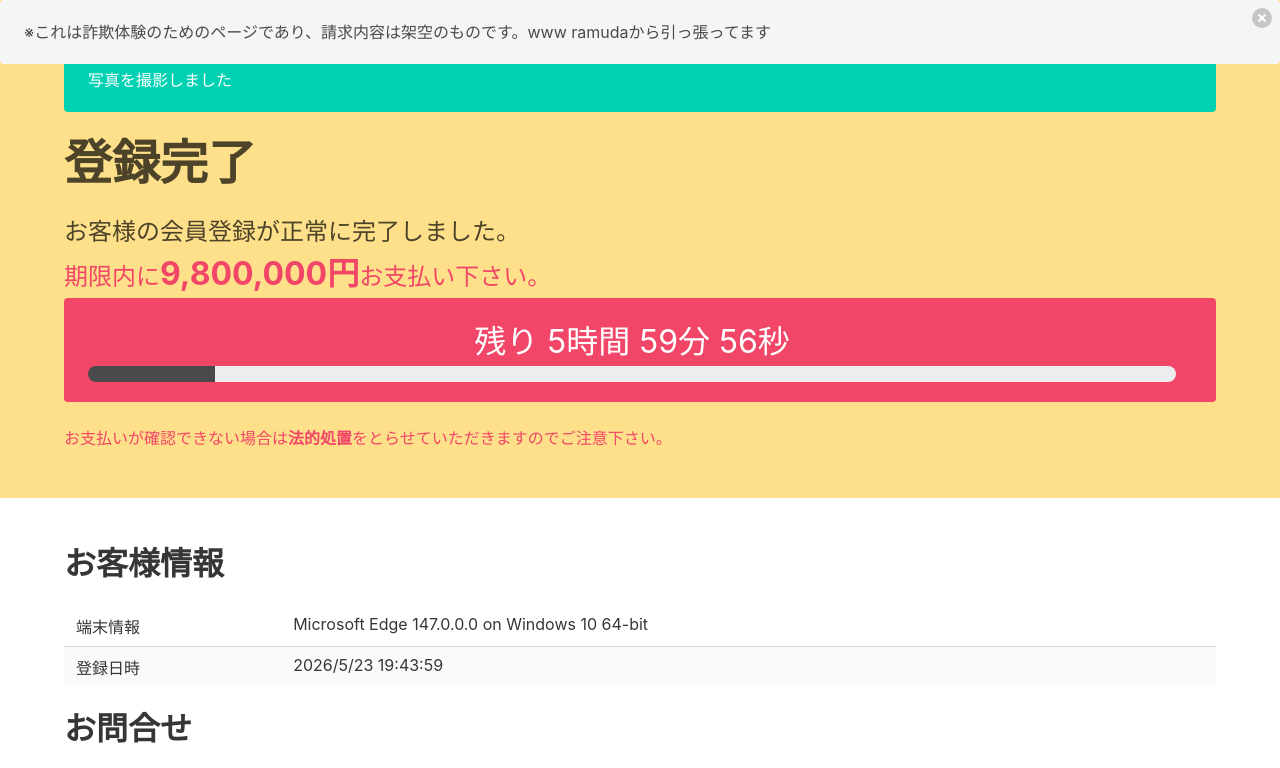
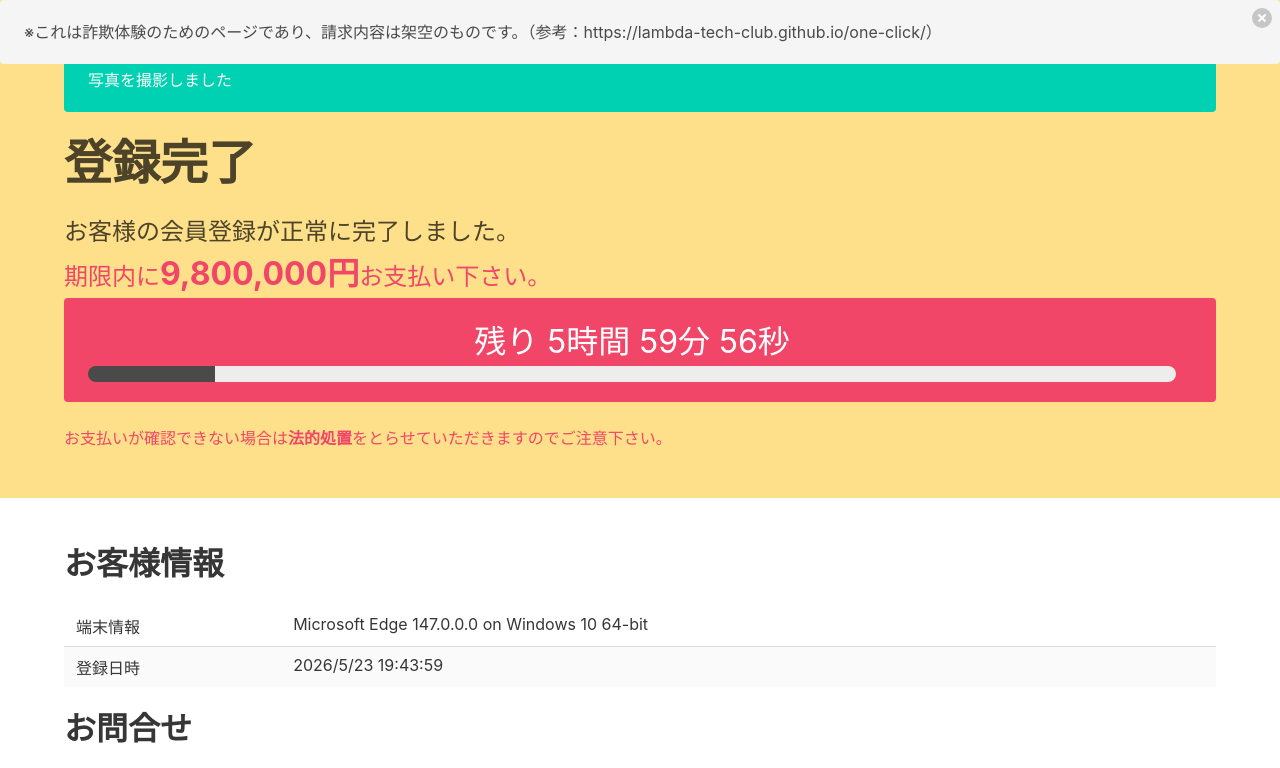
Before and after one commit to kuriyu851/one-crick, a plain HTML site: page index.html in a window 1280 px wide. Shown: the top 768 px of the page. Drawn offline with nearby package versions, Linux system fonts and the light colour scheme; a script that the page names is missing.

Commit message:
Add files via upload

```diff
--- a/index.html
+++ b/index.html
@@ -8,7 +8,7 @@
   <body>
     <div id="notification" class="notification" style="position: fixed; z-index: 1; width: 100%;">
       <button id="delete" class="delete"></button>
-      ※これは詐欺体験のためのページであり、請求内容は架空のものです。www ramudaから引っ張ってます
+      ※これは詐欺体験のためのページであり、請求内容は架空のものです。（参考：https://lambda-tech-club.github.io/one-click/）
     </div>
     <section class="hero is-warning">
       <div class="hero-body">
```
